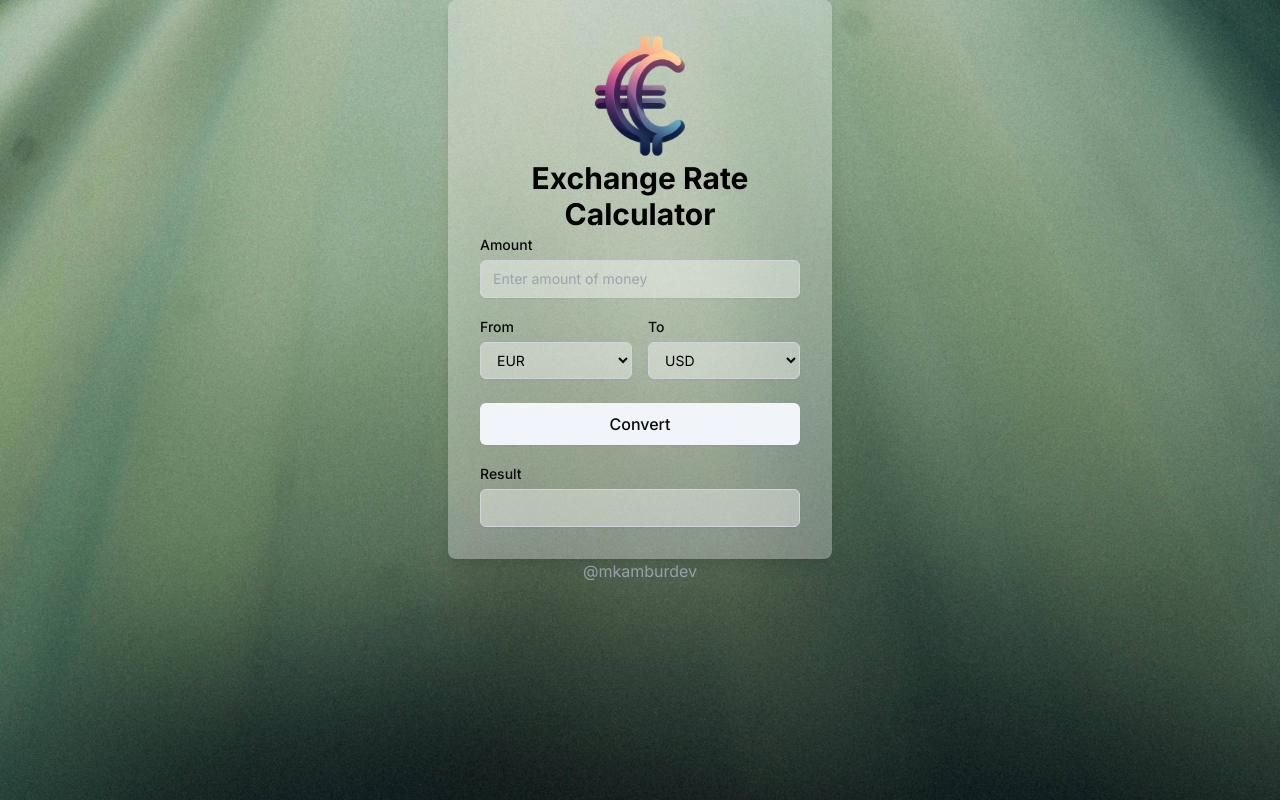
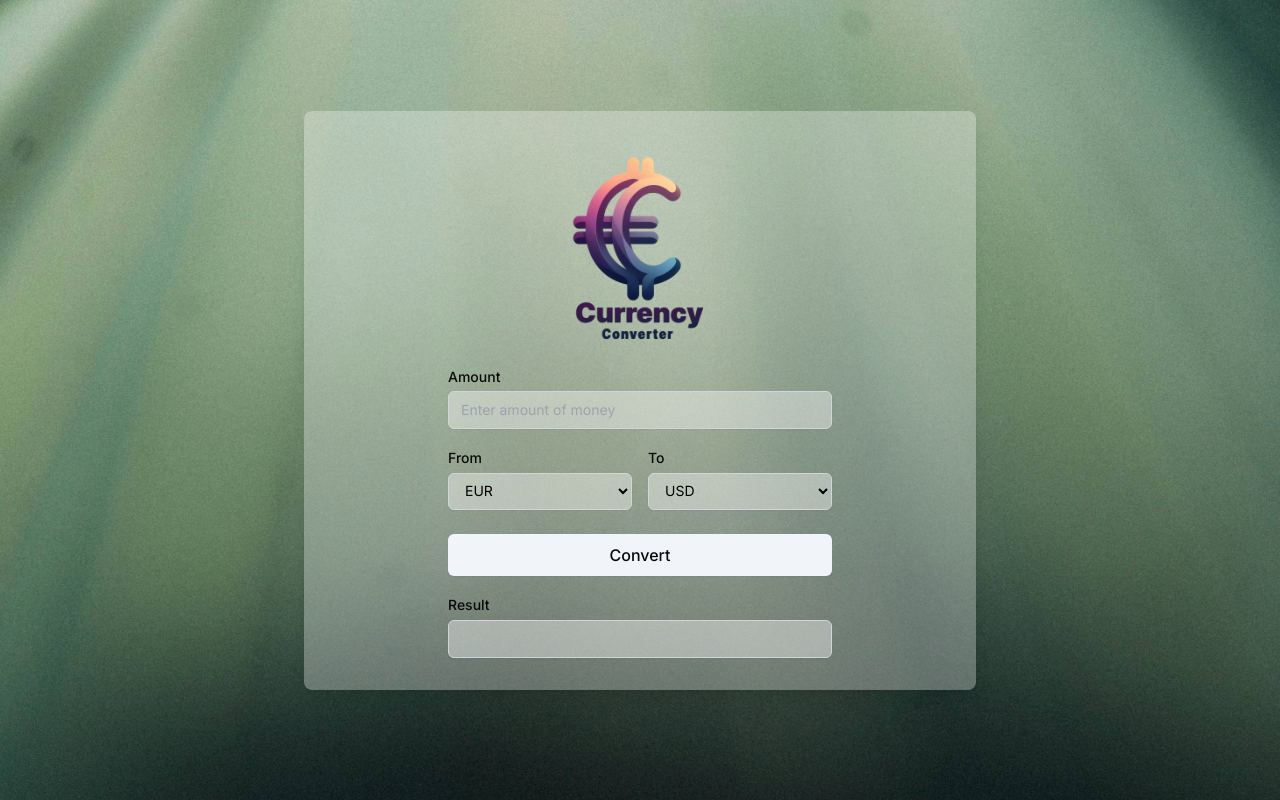
Before and after one commit to mkamburdev/Currency-Converter, a website: page build/index.html in a window 1280 px wide. Drawn offline with Linux system fonts and the light colour scheme.

```diff
--- a/build/index.html
+++ b/build/index.html
@@ -12,25 +12,25 @@
 	<link href="https://fonts.googleapis.com/css2?family=Inter:wght@100..900&display=swap" rel="stylesheet">
 </head>
 
-<body class="flex flex-col h-svh bg-gray-100 font-nunito"
+<body class="bg-gray-100 font-nunito"
 	style="background-image: url('./img/background.jpeg'); background-size: cover;">
 	<!-- CONTAINER -->
-	<div class="relative flex flex-col items-center justify-center h-svh;">
+	<div class="relative w-full h-svh flex justify-center items-center">
 		<!-- FORM -->
-		<form id="conversion-form" class="w-96 max-w-xl backdrop-blur-0 bg-white/30 rounded-lg shadow-lg p-8">
+		<form id="conversion-form" class="w-full max-w-2xl flex flex-col justify-center items-center backdrop-blur-0 bg-white/30 rounded-lg shadow-lg p-8">
 			<!-- LOGO -->
 			<div class="relative mx-auto">
-				<img class="w-32 h-32 mx-auto" src="./img/logo.png" alt="logo" />
+				<img class="w-56 h-56 mx-auto" src="./img/logo2.png" alt="logo" />
 			</div>
+<!--
+			<h1 class="text-3xl font-bold text-center m-4 text-neutral-950">Exchange Rate Calculator</h1> -->
 
-			<h1 class="text-3xl font-bold text-center">Exchange Rate Calculator</h1>
-
-			<div class="grid grid-cols-2 gap-4">
+			<div class="w-96 grid grid-cols-2 gap-4">
 				<!-- AMOUNT -->
-				<div class="col-span-2">
-					<label for="convert-count" class="text-sm font-medium text-neutral-950">Amount</label>
+				<div class="col-span-2 flex flex-col justify-center items-center">
+					<label for="convert-count" class="w-96 text-sm font-medium text-neutral-950">Amount</label>
 					<input type="text" id="convert-count"
-						class="mt-1 block w-full py-2 px-3 border border-gray-300 bg-white/40 rounded-md shadow-sm focus:outline-none focus:ring-neutral-900 focus:border-neutral-900 sm:text-sm"
+						class="w-96 mt-1 block py-2 px-3 border border-gray-300 bg-white/40 rounded-md shadow-sm focus:outline-none focus:ring-neutral-900 focus:border-neutral-900 sm:text-sm"
 						placeholder="Enter amount of money" aria-label="Amount"
 						oninput="this.value = this.value.replace(/[^0-9.]/g, '')" />
 				</div>
@@ -65,7 +65,7 @@
 				<div class="col-span-2">
 					<div class="flex justify-center">
 						<button type="submit"
-							class="mt-2 w-full max-w-80 inline-flex items-center px-4 py-2 border border-transparent text-base font-medium rounded-md shadow-sm text-neutral-950 bg-slate-100 hover:bg-slate-200 focus:outline-none focus:ring-2 focus:ring-offset-2 focus:ring-neutral-900">
+							class="mt-2 w-full inline-flex items-center px-4 py-2 border border-transparent text-base font-medium rounded-md shadow-sm text-neutral-950 bg-slate-100 hover:bg-slate-200 focus:outline-none focus:ring-2 focus:ring-offset-2 focus:ring-neutral-900">
 							<span class="mx-auto">Convert</span>
 						</button>
 					</div>
@@ -82,13 +82,6 @@
 				</div>
 			</div>
 		</form>
-		<footer class="w-full">
-			<!-- AUTHOR -->
-			<div class="text-center mb-2">
-				<a href="https://github.com/mkamburdev/" target="_blank" rel="noopener noreferrer"
-					class="text-gray-400 transition duration-300 ease-in-out transform hover:scale-110">@mkamburdev</a>
-			</div>
-		</footer>
 	</div>
 
 	<script src="./js/index.js"></script>
```
Also changed, not shown: build/css/output.css.
